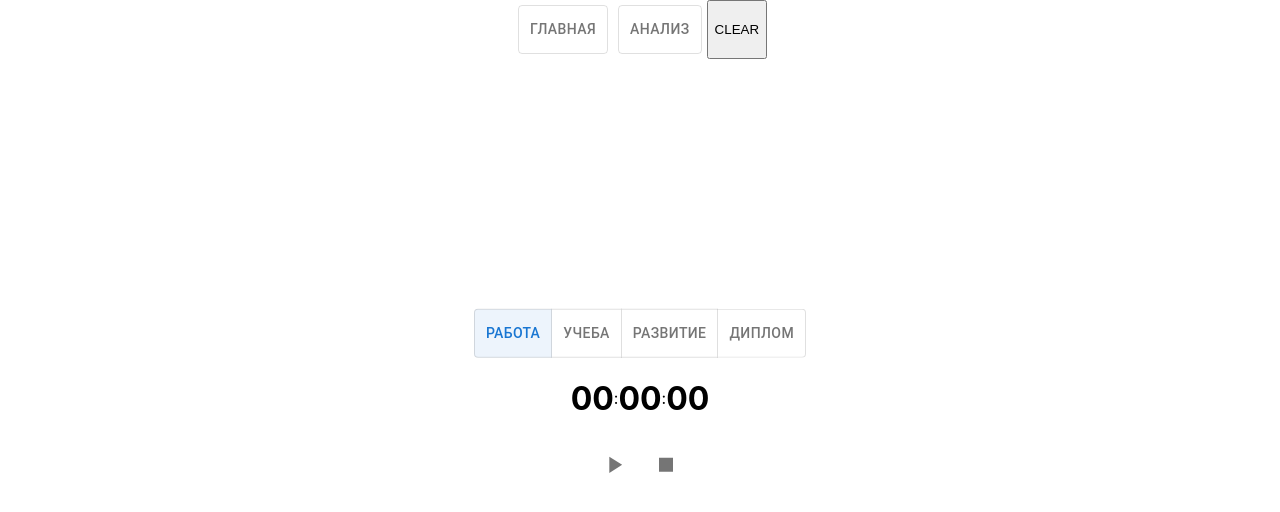
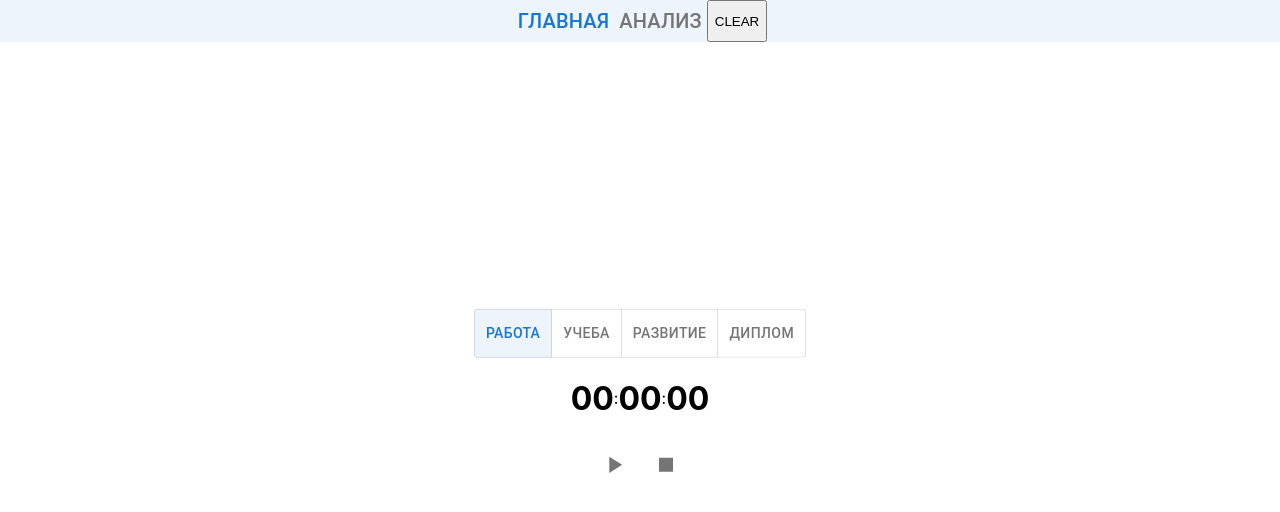
Before and after one commit to Ayazgib/worktimewatcher, a React (Create React App) app: page / in a window 1280 px wide. Shown: the top 512 px of the page. Built offline with nearby package versions, Linux system fonts and the light colour scheme.

Commit message:
правки стилей

```diff
--- a/src/App.css
+++ b/src/App.css
@@ -28,3 +28,20 @@
   flex-direction: column;
   align-items: center;
 }
+.header {
+  display: flex;
+  align-items: center;
+  justify-content: center;
+  background-color: #EDF4FB;
+  margin-bottom: 10px;
+}
+.headerLink {
+  padding: 5px;
+  fontSize: 23;
+  text-decoration: none;
+  color: #757575;
+  text-transform: uppercase;
+}
+.headerLink.active {
+  color: #1976D2;
+}
--- a/src/components/Header.tsx
+++ b/src/components/Header.tsx
@@ -1,31 +1,14 @@
 import React from "react";
 import {NavLink} from "react-router-dom";
 import {clockStatus, PagesLink} from "../common/models";
-import { Theme, Typography, ToggleButton} from "@mui/material/";
+import { Theme, Typography} from "@mui/material/";
+
 import {makeStyles, createStyles} from "@mui/styles";
 import {useDispatch, useSelector} from "react-redux";
 import {changeClockStatus, setIsWarning} from "../redux/actions";
 
-const useStyles = makeStyles((theme: Theme) =>
-    createStyles({
-        header: {
-            display: 'flex',
-            alignItems: 'center',
-            justifyContent: 'center',
-            marginBottom: 10
-        },
-        headerLink: {
-            padding: 5,
-            fontSize: 23,
-            textDecoration: 'none',
-            color: 'white',
-            textTransform: 'uppercase',
-        }
-    }),
-);
 
 export const Header = () => {
-    const classes = useStyles()
 
     const state = useSelector((state:any) => state.timer)
     const { isStartTimer, isWarning} = state
@@ -40,17 +23,17 @@ export const Header = () => {
     }
 
     return (
-        <header className={classes.header}>
+        <header className='header'>
             <nav style={{display: 'flex'}}>
-                <NavLink className={classes.headerLink} to={PagesLink.main} >
-                    <ToggleButton value='Главная'>
+                <NavLink className='headerLink' to={PagesLink.main} >
+                    <Typography variant="h6" component="div">
                         Главная
-                    </ToggleButton>
+                    </Typography>
                 </NavLink>
-                <NavLink className={classes.headerLink} to={PagesLink.charts} onClick={handleOpenWarning}>
-                    <ToggleButton value='Анализ'>
-                       Анализ
-                    </ToggleButton>
+                <NavLink className='headerLink' to={PagesLink.charts} onClick={handleOpenWarning}>
+                    <Typography variant="h6" component="div">
+                        Анализ
+                    </Typography>
                 </NavLink>
                 <button onClick={() => {
                     localStorage.clear();
```
